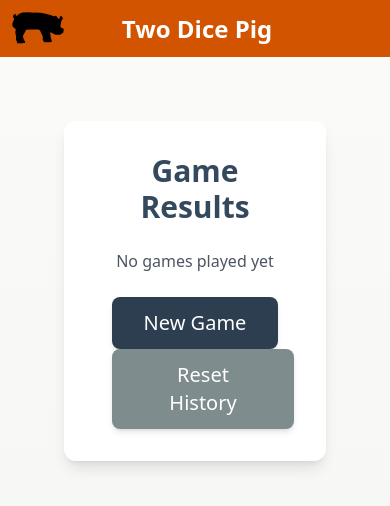
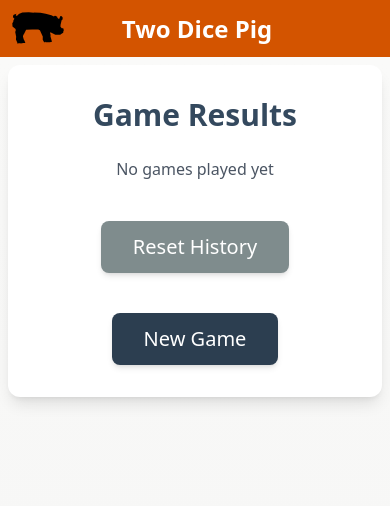
Before and after one commit to mmorris515/pig-game-new, a React (Vite) app: page /results in a window 390 px wide. Shown: the top 506 px of the page. Built offline with nearby package versions, Linux system fonts and the light colour scheme; a web font is replaced by a local one.

Commit message:
Update positioning for results page at small dimensions

```diff
--- a/src/pages/Results/ResultsPage.tsx
+++ b/src/pages/Results/ResultsPage.tsx
@@ -26,8 +26,8 @@ const ResultsPage: React.FC = () => {
   return (
     <div className="flex flex-col h-screen">
       <Header />
-      <div className="flex-grow bg-gradient-to-b from-stone-50 to-stone-100 p-16 overflow-auto">
-        <div className="max-w-4xl mx-auto bg-white rounded-xl p-8 shadow-lg">
+      <div className="flex-grow bg-gradient-to-b from-stone-50 to-stone-100 p-2 md:p-16 overflow-auto">
+        <div className="max-w-full md:max-w-4xl mx-auto bg-white rounded-xl p-8 shadow-lg">
           <h2 className="text-3xl font-bold mb-6 text-wetAsphalt text-center">
             Game Results
           </h2>
@@ -35,21 +35,26 @@ const ResultsPage: React.FC = () => {
           {gameHistory.length === 0 ? (
             <p className="text-center text-gray-600">No games played yet</p>
           ) : (
-            <table className="w-full border-collapse">
+            <div title="Table Container" className="flex flex-row flex-wrap">
+              <table className="w-full border-collapse text-xs md:text-base">
                 <thead>
                   <tr className="bg-red-50">
-                  <th className="p-3 border text-left">Game</th>
-                  <th className="p-3 border text-left font-bold">Result</th>
-                  <th className="p-3 border text-left">Final Score</th>
-                  <th className="p-3 border text-left">Player Rolls</th>
+                    <th className="p-1 md:p-3 border text-left">Game</th>
+                    <th className="p-1 md:p-3 border text-left font-bold">
+                      Result
+                    </th>
+                    <th className="p-1 md:p-3 border text-left">Final Score</th>
+                    <th className="p-1 md:p-3 border text-left">
+                      Player Rolls
+                    </th>
                   </tr>
                 </thead>
                 <tbody>
                   {gameHistory.map((game, index) => (
                     <tr key={index} className="hover:bg-blue-50">
-                    <td className="p-3 border">{index + 1}</td>
+                      <td className="p-1 md:p-3 border">{index + 1}</td>
                       <td
-                      className={`p-3 border ${
+                        className={`p-1 md:p-3 border ${
                           game.winner === 0
                             ? "text-green-600 font-semibold"
                             : "text-red-600 font-semibold"
@@ -57,30 +62,31 @@ const ResultsPage: React.FC = () => {
                       >
                         {game.winner === 0 ? "Win" : "Loss"}
                       </td>
-                    <td className="p-3 border">
+                      <td className="p-1 md:p-3 border">
                         {game.finalScores.join(" - ")}
                       </td>
-                    <td className="p-3 border">{game.playerRolls}</td>
+                      <td className="p-1 md:p-3 border">{game.playerRolls}</td>
                     </tr>
                   ))}
                 </tbody>
               </table>
+            </div>
           )}
 
-          <div className="text-center mt-6">
+          <div className="text-center mt-10 flex flex-col md:flex-row justify-center items-center gap-10 mx-auto">
+            <button
+              onClick={handleResetHistory}
+              className="bg-asbestos text-white px-8 py-3 rounded-lg text-xl transform hover:scale-105 transition-all
+                shadow-md"
+            >
+              Reset History
+            </button>
             <button
               onClick={handleNewGame}
               className="bg-midnightBlue text-white px-8 py-3 rounded-lg text-xl transform hover:scale-105 transition-all
                 shadow-md"
             >
               New Game
-            </button>
-            <button
-              onClick={handleResetHistory}
-              className="bg-asbestos text-white px-8 py-3 rounded-lg text-xl transform hover:scale-105 transition-all
-                shadow-md ml-4"
-            >
-              Reset History
             </button>
           </div>
         </div>
```
Lines whose indentation alone changed are shown as unchanged.
